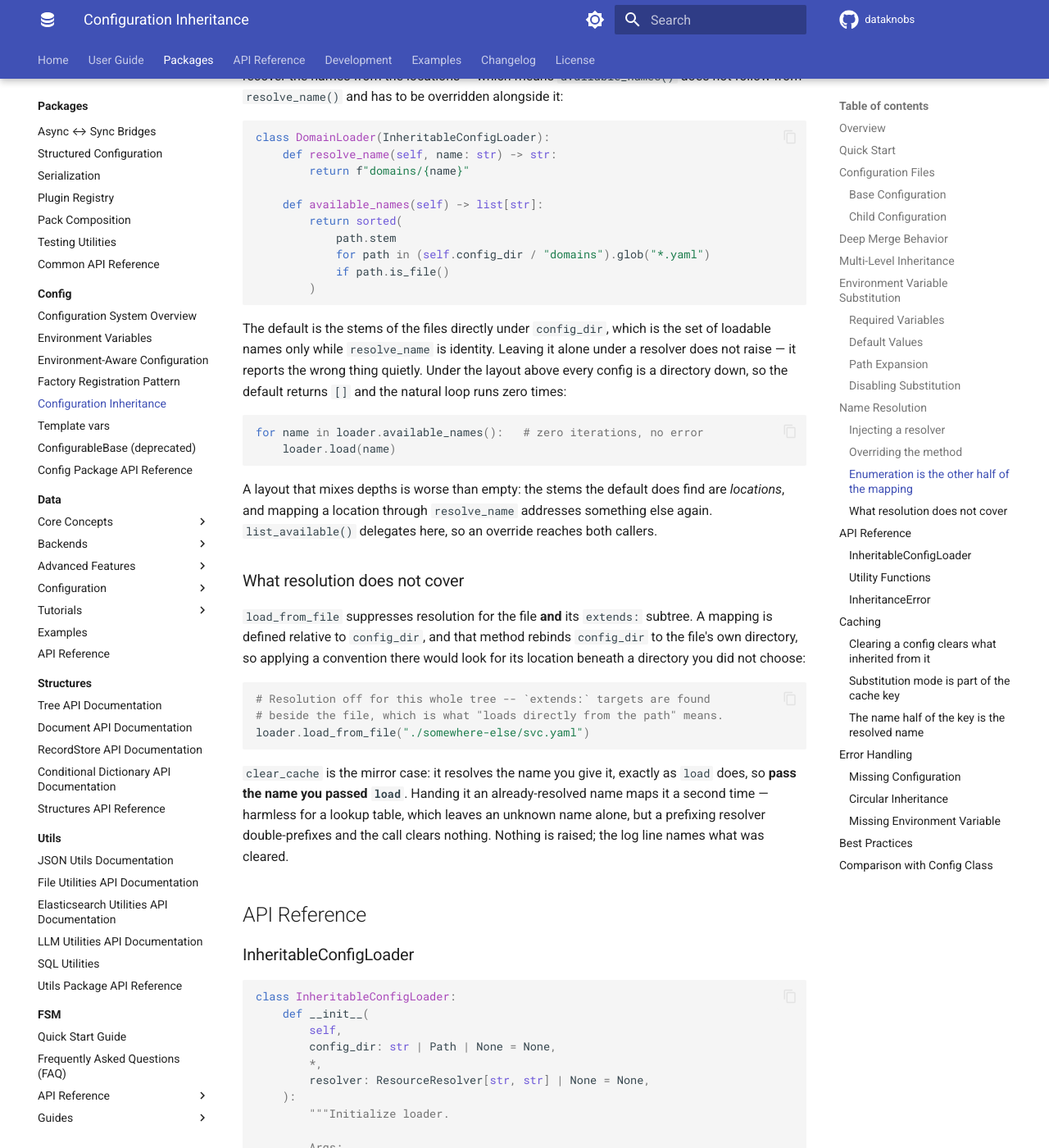
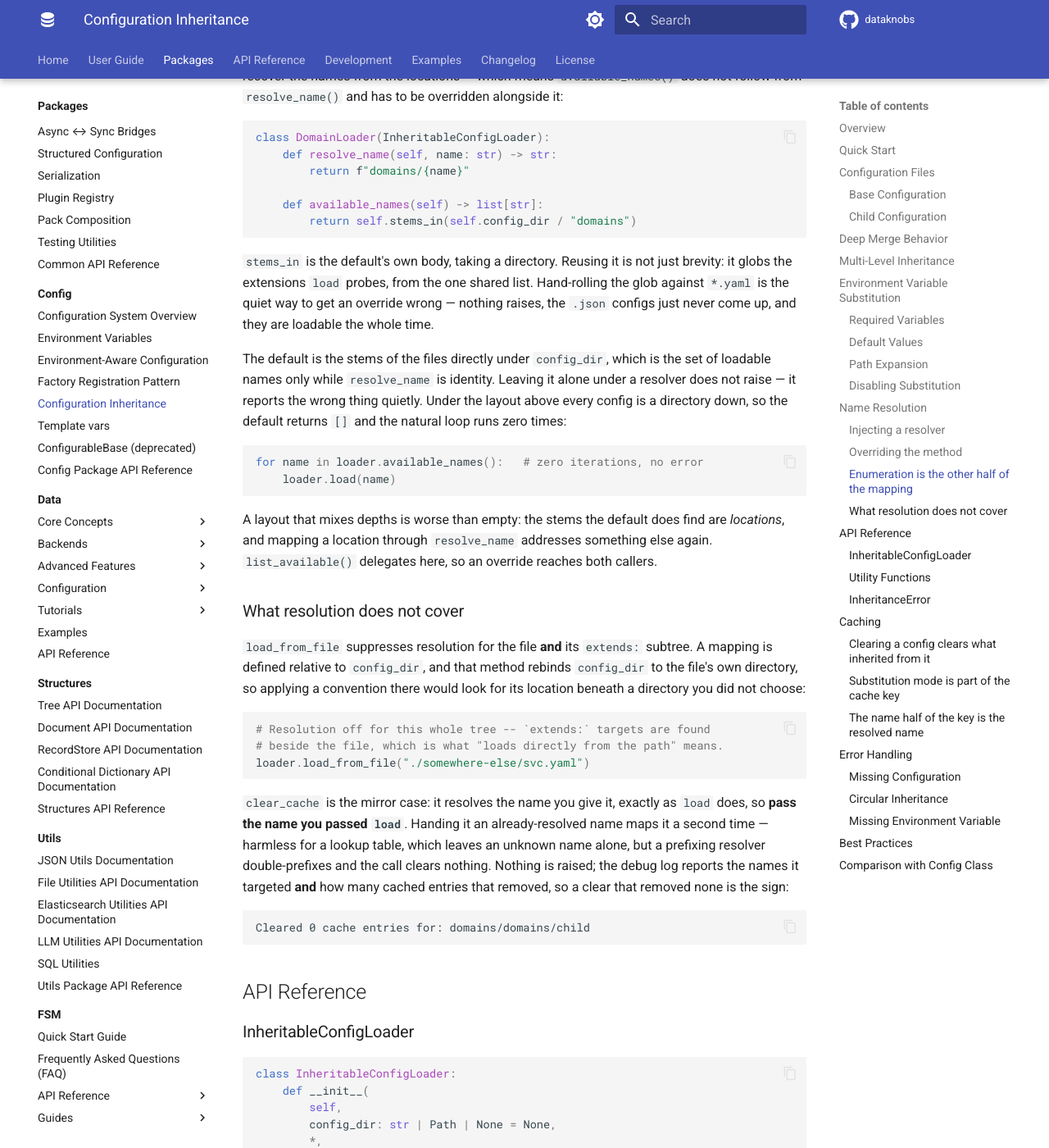
Before and after one commit to KBS-Labs/dataknobs, an MkDocs documentation site: the page built from docs/packages/config/inheritance.md, in a window 1280 px wide and 1400 px high, scrolled down 5868 px. Shown: the whole window at 82% size. Built offline with MkDocs 1.6.1 and Material for MkDocs 9.7.7, drawn with Linux system fonts in a browser that asks for light colours; comment, search, counter and statistics services are not loaded; some of the changed text lies outside the part shown.

Commit message:
fix(config): keep enumeration from falling behind loading
`available_names` hardcoded its own copy of the config extensions while
`load` probes the shared list, so the two could drift. It now reads that
list, and its body is public as `stems_in(directory)`: an override is the
same thing pointed at a different directory, and writing the glob by hand
is the quiet way to get one wrong -- covering `*.yaml` alone omits every
`.json` config from the listing while leaving each one perfectly loadable.
The override example in the docstring, README, site doc, and tests is now
one two-line form built from it, where it was three different hand-rolled
globs before.

`clear_cache`'s debug line claimed to name what was cleared and in fact
named what was *targeted*, unconditionally -- so in the double-prefixing
case the surrounding paragraph exists to warn about, it read exactly like a
clear that worked. It now reports how many cached entries were removed,
which is what makes a silent miss visible:

    Cleared 0 cache entries for: domains/domains/child

Co-Authored-By: Claude Opus 5 (1M context) <noreply@anthropic.com>

````diff
--- a/docs/packages/config/inheritance.md
+++ b/docs/packages/config/inheritance.md
@@ -289,12 +289,14 @@ class DomainLoader(InheritableConfigLoader):
         return f"domains/{name}"
 
     def available_names(self) -> list[str]:
-        return sorted(
-            path.stem
-            for path in (self.config_dir / "domains").glob("*.yaml")
-            if path.is_file()
-        )
+        return self.stems_in(self.config_dir / "domains")
 ```
+
+`stems_in` is the default's own body, taking a directory. Reusing it is not
+just brevity: it globs the extensions `load` probes, from the one shared
+list. Hand-rolling the glob against `*.yaml` is the quiet way to get an
+override wrong — nothing raises, the `.json` configs just never come up, and
+they are loadable the whole time.
 
 The default is the stems of the files directly under `config_dir`, which is
 the set of loadable names only while `resolve_name` is identity. Leaving it
@@ -329,8 +331,13 @@ loader.load_from_file("./somewhere-else/svc.yaml")
 `load` does, so **pass the name you passed `load`**. Handing it an
 already-resolved name maps it a second time — harmless for a lookup table,
 which leaves an unknown name alone, but a prefixing resolver double-prefixes
-and the call clears nothing. Nothing is raised; the log line names what was
-cleared.
+and the call clears nothing. Nothing is raised; the debug log reports the
+names it targeted **and** how many cached entries that removed, so a clear
+that removed none is the sign:
+
+```
+Cleared 0 cache entries for: domains/domains/child
+```
 
 ## API Reference
 
@@ -365,6 +372,14 @@ class InheritableConfigLoader:
         Default: stems of the files directly under config_dir, which is
         the loadable set only while `resolve_name` is identity. The
         mapping is one-way, so override this alongside it.
+        """
+
+    @staticmethod
+    def stems_in(directory: Path) -> list[str]:
+        """Loadable names from one directory, for an override to reuse.
+
+        The default `available_names` applied to `config_dir`. Globs
+        the extensions `load` probes, from the one shared list.
         """
 
     def load(
````
Also changed, not shown: packages/config/CHANGELOG.md (+12 -6 lines), packages/config/README.md (+20 -0 lines), 2 other files.
